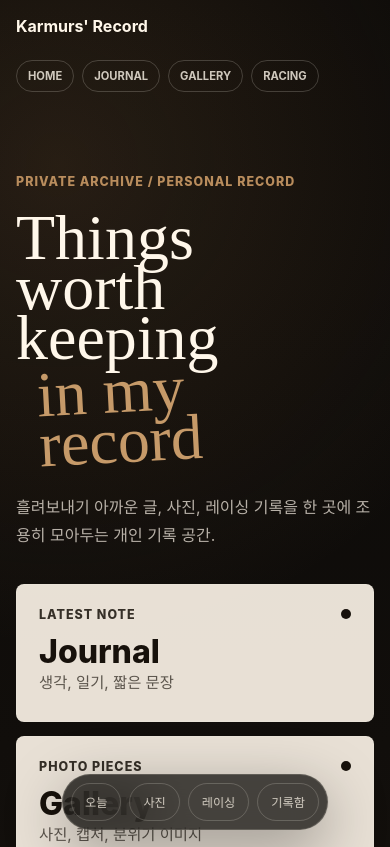
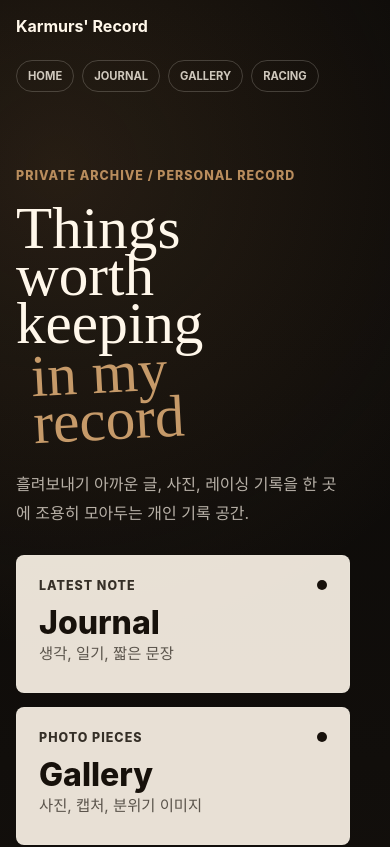
Before and after one commit to karmurs/karmurs-record, a React (Vite) app: page / in a window 390 px wide. Shown: the top 847 px of the page. Built offline with nearby package versions, Linux system fonts and the light colour scheme.

Commit message:
fix: polish responsive homepage layout

```diff
--- a/src/styles.css
+++ b/src/styles.css
@@ -12,6 +12,7 @@
 }
 
 html {
+  overflow-x: hidden;
   scroll-behavior: smooth;
 }
 
@@ -30,6 +31,7 @@ html {
 body {
   min-width: 320px;
   margin: 0;
+  overflow-x: hidden;
   background:
     radial-gradient(circle at 15% 10%, rgba(152, 111, 67, 0.2), transparent 30rem),
     linear-gradient(180deg, #090807 0%, #15110d 68%, #21170f 100%);
@@ -53,6 +55,8 @@ button {
 
 .site-shell {
   min-height: 100vh;
+  max-width: 100vw;
+  overflow-x: clip;
   padding: 24px;
   position: relative;
 }
@@ -111,16 +115,19 @@ button {
 .hero {
   align-items: end;
   display: grid;
-  gap: 42px;
+  gap: 36px;
   grid-template-columns: minmax(0, 1.05fr) minmax(360px, 0.95fr);
   margin: 28px auto 0;
   max-width: 1180px;
-  min-height: calc(100vh - 142px);
-  padding: 68px 0 118px;
+  width: 100%;
+  min-height: auto;
+  padding: 54px 0 88px;
 }
 
 .hero-copy {
   max-width: 720px;
+  min-width: 0;
+  width: 100%;
 }
 
 .hero-kicker {
@@ -145,11 +152,11 @@ button {
   color: #fff7ea;
   display: grid;
   font-family: "Segoe Script", "Brush Script MT", cursive;
-  font-size: clamp(4.6rem, 13vw, 10.4rem);
+  font-size: clamp(4.2rem, 9.4vw, 8.35rem);
   font-weight: 400;
-  line-height: 0.78;
-  margin: 24px 0 30px;
-  max-width: 820px;
+  line-height: 0.8;
+  margin: 22px 0 28px;
+  max-width: min(760px, 100%);
   overflow-wrap: anywhere;
 }
 
@@ -159,7 +166,7 @@ button {
 
 .script-title span:last-child {
   color: #c69a69;
-  margin-left: min(13vw, 132px);
+  margin-left: min(10vw, 96px);
   transform: rotate(-3deg);
 }
 
@@ -169,11 +176,15 @@ button {
   line-height: 1.8;
   margin: 0;
   max-width: 560px;
+  overflow-wrap: anywhere;
+  word-break: break-word;
 }
 
 .primary-card-grid {
   display: grid;
   gap: 14px;
+  min-width: 0;
+  width: 100%;
 }
 
 .primary-card {
@@ -186,6 +197,8 @@ button {
   font: inherit;
   text-align: left;
   min-height: 168px;
+  max-width: 100%;
+  min-width: 0;
   padding: 22px;
   position: relative;
   transition:
@@ -465,6 +478,7 @@ button {
 @media (max-width: 860px) {
   .site-shell {
     padding: 18px;
+    overflow-x: hidden;
   }
 
   .site-header {
@@ -474,22 +488,23 @@ button {
 
   .top-nav {
     flex-wrap: wrap;
+    max-width: 100%;
   }
 
   .hero {
     align-items: start;
-    gap: 34px;
+    gap: 28px;
     grid-template-columns: 1fr;
     min-height: auto;
-    padding: 54px 0 74px;
+    padding: 48px 0 72px;
   }
 
   .script-title {
-    font-size: clamp(4.4rem, 23vw, 7.4rem);
+    font-size: clamp(4rem, 19vw, 6.2rem);
   }
 
   .script-title span:last-child {
-    margin-left: 34px;
+    margin-left: 24px;
   }
 
   .primary-card {
@@ -505,6 +520,7 @@ button {
 @media (max-width: 560px) {
   .site-shell {
     padding: 16px;
+    overflow-x: hidden;
   }
 
   .top-nav button {
@@ -513,28 +529,39 @@ button {
   }
 
   .script-title {
-    font-size: clamp(3rem, 18vw, 4rem);
+    font-size: clamp(2.85rem, 15.5vw, 3.7rem);
     max-width: calc(100vw - 32px);
   }
 
   .script-title span:first-child {
-    max-width: 9ch;
+    max-width: 8.2ch;
   }
 
   .script-title span:last-child {
-    margin-left: 22px;
-    max-width: 9ch;
+    margin-left: 16px;
+    max-width: 8.2ch;
   }
 
   .hero-description {
     font-size: 1rem;
+    max-width: min(330px, calc(100vw - 56px));
+    width: 100%;
+  }
+
+  .primary-card-grid,
+  .primary-card {
+    max-width: min(100%, calc(100vw - 56px));
   }
 
   .floating-nav {
-    bottom: 14px;
-    max-width: calc(100vw - 24px);
+    bottom: auto;
+    left: auto;
+    margin: 12px auto 0;
+    max-width: min(100%, calc(100vw - 32px));
     overflow-x: auto;
-    width: max-content;
+    position: static;
+    transform: none;
+    width: fit-content;
   }
 
   .floating-nav button {
```
Also changed, not shown: 1 other file (tests, documents, lock files or other folders).
